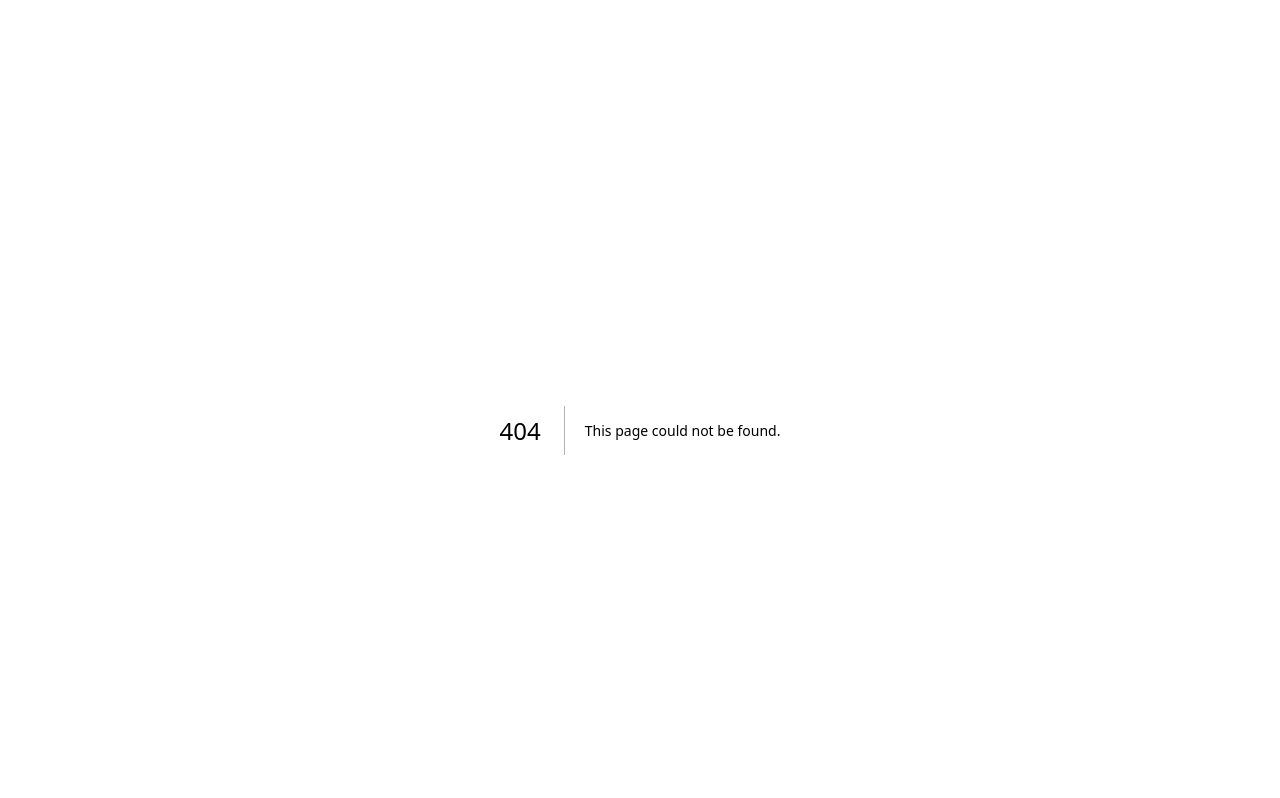
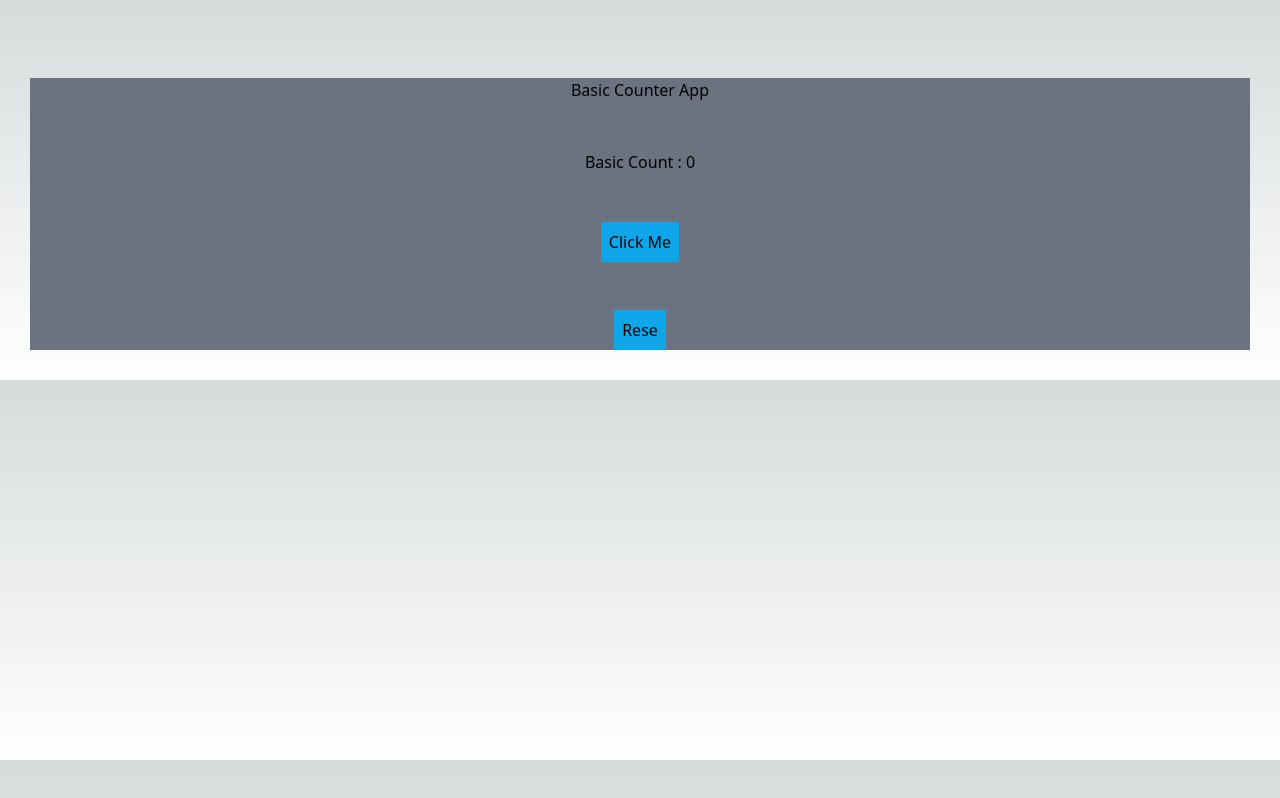
Before and after one commit to Abdull56/kantamas-portfolio, a Next.js app: page /codes in a window 1280 px wide. Before the commit this address had no page. Shown: the top 798 px of the page. Built offline with nearby package versions, Linux system fonts and the light colour scheme.

Commit message:
chore : monir changes

```diff
--- /dev/null
+++ b/src/app/codes/page.jsx
@@ -0,0 +1,32 @@
+"use client";
+
+import { useState } from "react";
+
+const Codes = () => {
+  const [count, setCount] = useState(0);
+
+  const HandleClicked = () => {
+    setCount(count + 1);
+    console.log(count);
+  };
+  return (
+    <div className="bg-gray-500">
+      <div className="mt-12 flex justify-center">
+        <h2 className="">Basic Counter App</h2>
+      </div>
+      <div className="justify-center flex mt-12">{`Basic Count : ${count}`}</div>
+
+      <div className="justify-center flex">
+        <button className="bg-sky-500 p-2 mt-12" onClick={HandleClicked}>
+          Click Me
+        </button>
+      </div>
+
+      <div className="justify-center flex">
+        <button className="bg-sky-500 p-2 mt-12">Rese</button>
+      </div>
+    </div>
+  );
+};
+
+export default Codes;
--- a/src/app/contact/page.tsx
+++ b/src/app/contact/page.tsx
@@ -16,7 +16,7 @@ const Contact = () => {
     initialValues: initialValue,
     validationSchema: contactSchema,
     onSubmit: async (values, { setSubmitting }) => {
-      setSubmitting(true), console.log("values", values);
+      (setSubmitting(true), console.log("values", values));
       try {
         console.log(values, "value");
       } catch (error) {
--- a/src/app/layout.tsx
+++ b/src/app/layout.tsx
@@ -1,22 +1,22 @@
-import type { Metadata } from 'next'
-import { Inter } from 'next/font/google'
-import './globals.css'
+import type { Metadata } from "next";
+import { Inter } from "next/font/google";
+import "./globals.css";
 
-const inter = Inter({ subsets: ['latin'] })
+// const inter = Inter({ subsets: ["latin"] });
 
 export const metadata: Metadata = {
-  title: 'Create Next App',
-  description: 'Generated by create next app',
-}
+  title: "Create Next App",
+  description: "Generated by create next app",
+};
 
 export default function RootLayout({
   children,
 }: {
-  children: React.ReactNode
+  children: React.ReactNode;
 }) {
   return (
     <html lang="en">
-      <body className={inter.className}>{children}</body>
+      <body>{children}</body>
     </html>
-  )
+  );
 }
--- a/src/app/page.tsx
+++ b/src/app/page.tsx
@@ -6,12 +6,14 @@ import Main from "./main/page";
 import AboutMe from "./aboutMe/page";
 import Skills from "./skills/page";
 import Contact from "./contact/page";
+import Link from "next/link";
 
 export default function Home() {
   return (
     <main>
       <BrowserRouter>
         <div>
+          <Link href={"/codes"}>Codes</Link>
           {/* <SideBar /> */}
           <Header />
           <Main />
```
